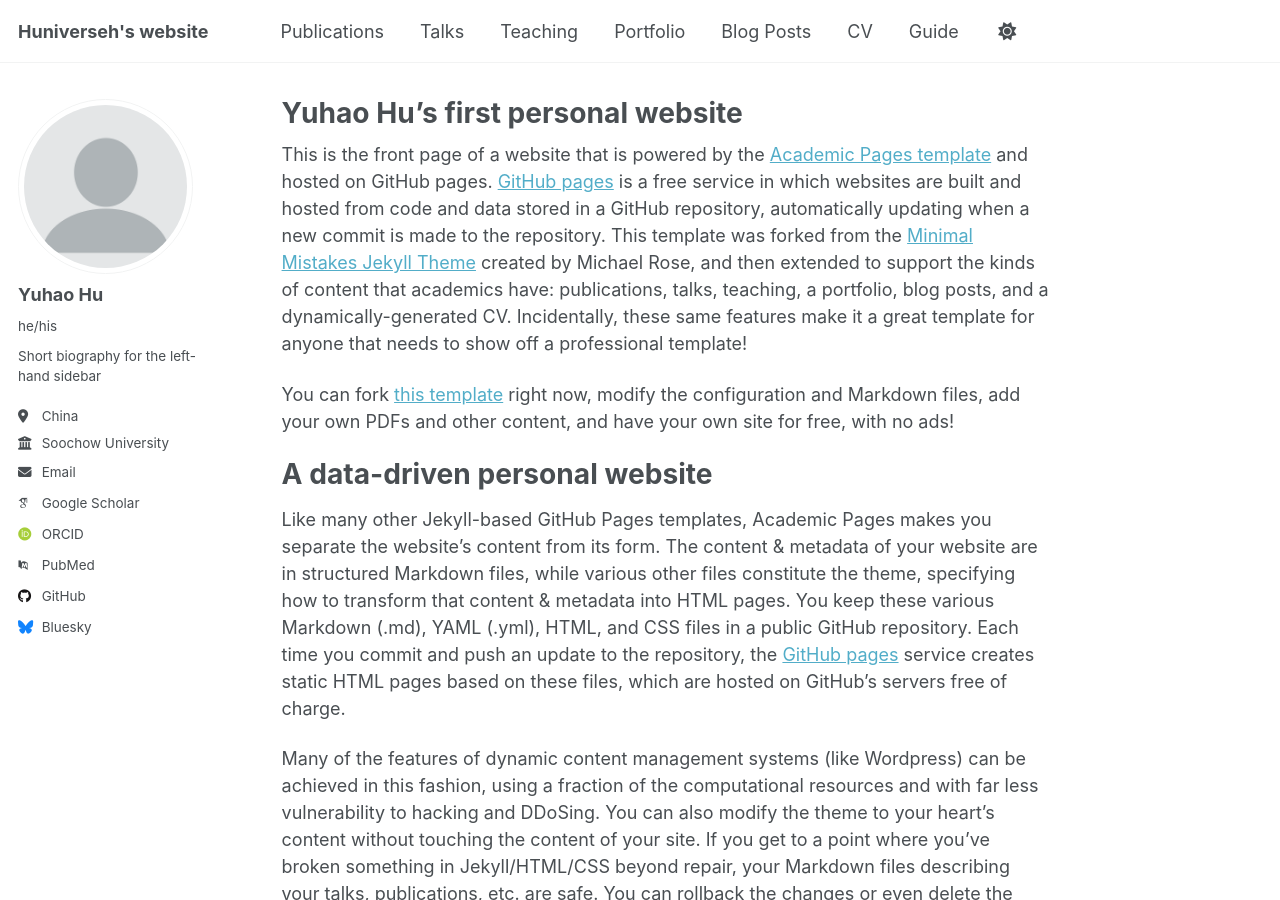
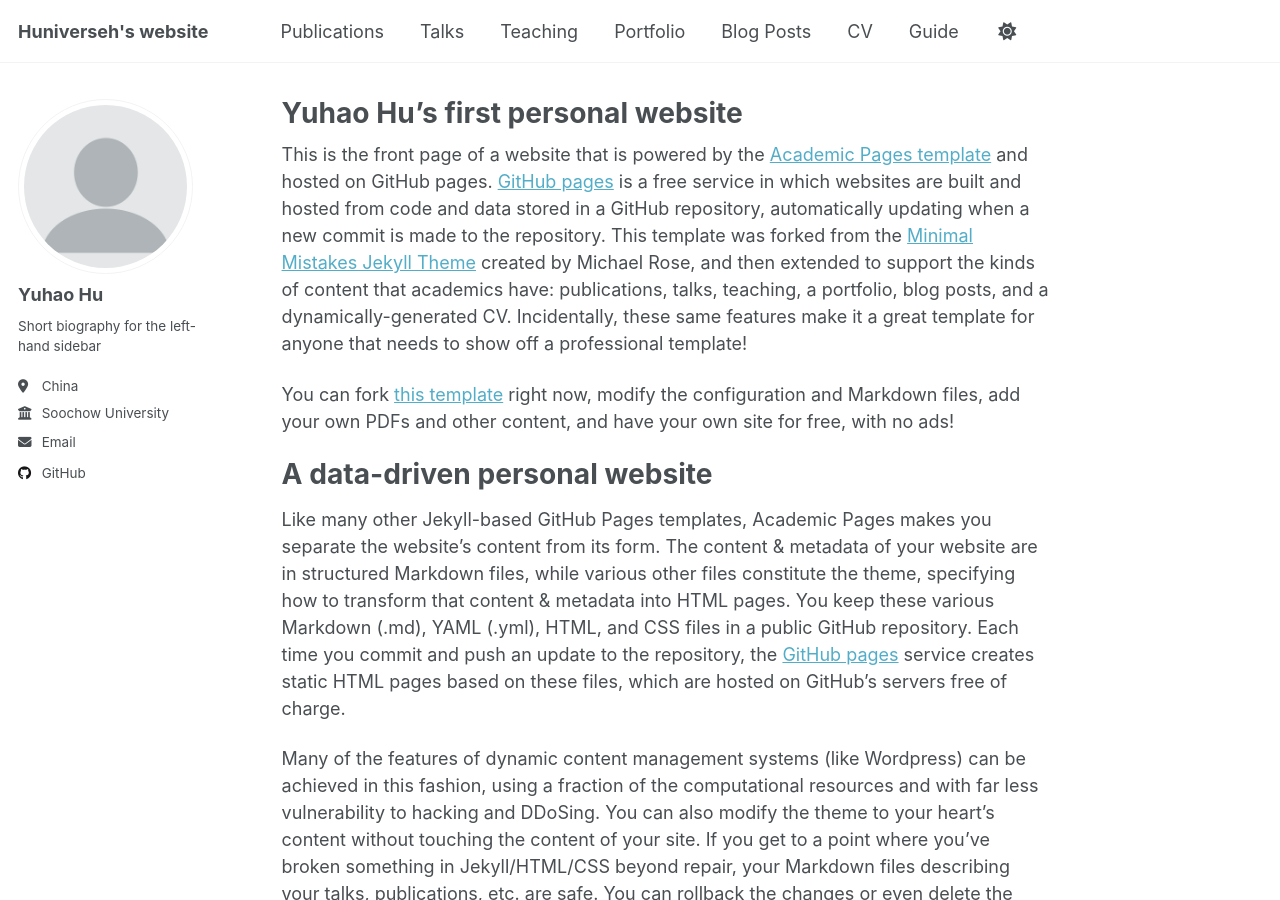
Before and after one commit to Huniverseh/Huniverseh.github.io, a Jekyll site: the page built from _pages/about.md, in a window 1280 px wide and 900 px high. Built offline with Jekyll 4.4.1, drawn with Linux system fonts in a browser that asks for light colours; some web fonts are replaced; a script that is not in the unit is left out.

Commit message:
Update _config.yml

```diff
--- a/_config.yml
+++ b/_config.yml
@@ -24,7 +24,7 @@ author:
   # Biographic information
   avatar           : "profile.png"
   name             : "Yuhao Hu"
-  pronouns         : "he/his"
+  pronouns         : # "he/his"
   bio              : "Short biography for the left-hand sidebar"
   location         : "China"
   employer         : "Soochow University"
@@ -34,11 +34,11 @@ author:
   # Academic websites
   academia         : # URL
   arxiv            : # URL - Update with the correct link to your profile
-  googlescholar    : "https://scholar.google.com/citations?user=PS_CX0AAAAAJ"
+  googlescholar    : # "https://scholar.google.com/citations?user=PS_CX0AAAAAJ"
   impactstory      : # URL
-  orcid            : "http://orcid.org/yourorcidurl"
+  orcid            : # "http://orcid.org/yourorcidurl"
   semantic         : # URL
-  pubmed           : "https://www.ncbi.nlm.nih.gov/pubmed/?term=john+snow"
+  pubmed           : # "https://www.ncbi.nlm.nih.gov/pubmed/?term=john+snow"
   researchgate     : # URL
   scopus           : # URL
 
@@ -46,13 +46,13 @@ author:
   bitbucket        : # Username - Update with your username on the site
   codepen          : # Username
   dribbble         : # Username
-  github           : "academicpages"
+  github           : "https://github.com/Huniverseh"
   kaggle           : # Username
   stackoverflow    : # User number or user number and name (i.e., use "1" or "1/jeff-atwood")
 
   # Social media
   artstation       : # Username
-  bluesky          : "bsky.app" # Replace this with you Bluesky username
+  bluesky          : # "bsky.app" # Replace this with you Bluesky username
   facebook         : # Username
   flickr           : # Username
   foursquare       : # Username
```
